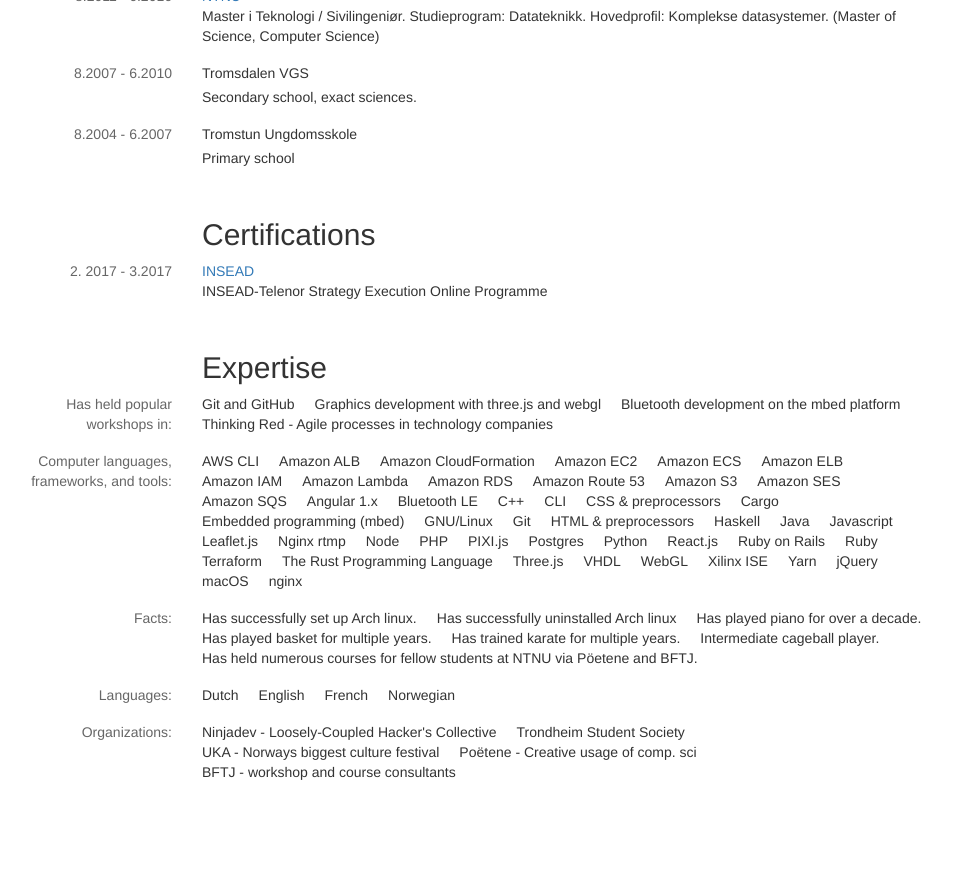
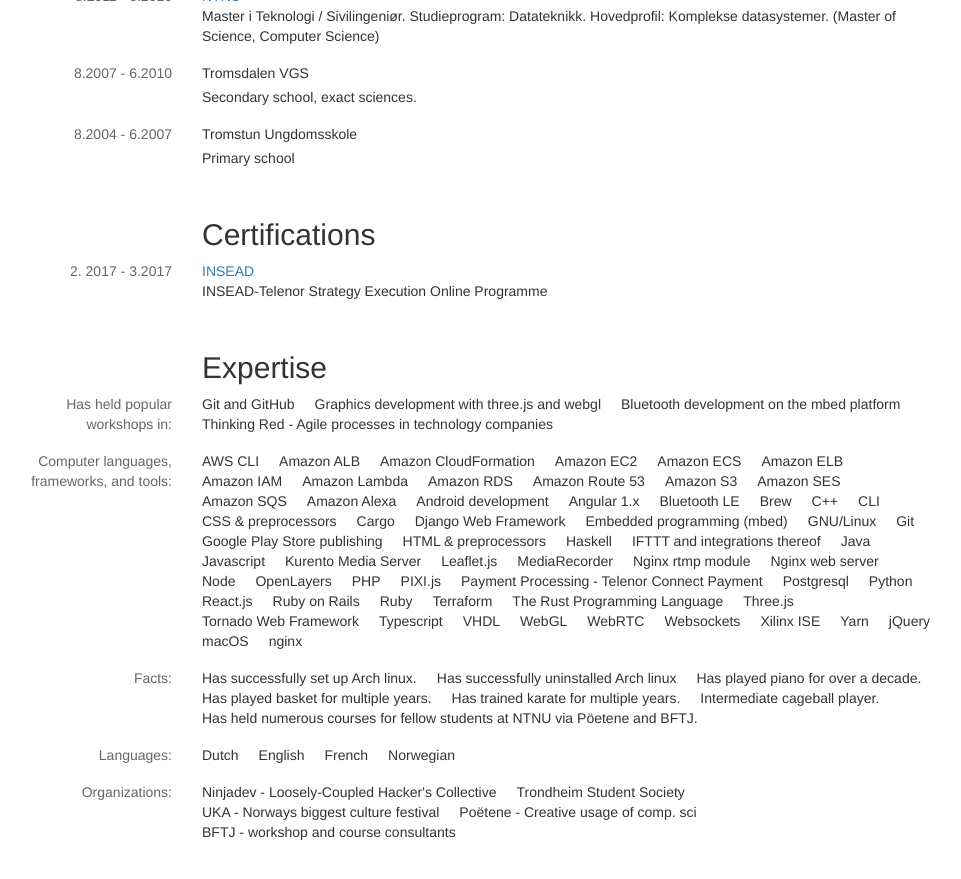
Before and after one commit to aleksanb/burkow, a Jekyll site: the page built from index.html, in a window 1280 px wide and 900 px high, scrolled down 2594 px. Shown: the top 879 px of the window, without its empty margins (63-1024 px from the left). Built offline with Jekyll 4.4.1, drawn with Linux system fonts in a browser that asks for light colours; nearby versions of some CDN libraries; before the commit the page ends 3434 px from its top, so only the background shows below that.

Commit message:
Add additional skills

```diff
--- a/_data/expertise.yml
+++ b/_data/expertise.yml
@@ -20,25 +20,36 @@
     - "Amazon S3"
     - "Amazon SES"
     - "Amazon SQS"
+    - "Amazon Alexa"
+    - "Android development"
     - "Angular 1.x"
     - "Bluetooth LE"
+    - "Brew"
     - "C++"
     - "CLI"
     - "CSS & preprocessors"
     - "Cargo"
+    - "Django Web Framework"
     - "Embedded programming (mbed)"
     - "GNU/Linux"
     - "Git"
+    - "Google Play Store publishing"
     - "HTML & preprocessors"
     - "Haskell"
+    - "IFTTT and integrations thereof"
     - "Java"
     - "Javascript"
+    - "Kurento Media Server"
     - "Leaflet.js"
-    - "Nginx rtmp"
+    - "MediaRecorder"
+    - "Nginx rtmp module"
+    - "Nginx web server"
     - "Node"
+    - "OpenLayers"
     - "PHP"
     - "PIXI.js"
-    - "Postgres"
+    - "Payment Processing - Telenor Connect Payment"
+    - "Postgresql"
     - "Python"
     - "React.js"
     - "Ruby on Rails"
@@ -46,8 +57,12 @@
     - "Terraform"
     - "The Rust Programming Language"
     - "Three.js"
+    - "Tornado Web Framework"
+    - "Typescript"
     - "VHDL"
     - "WebGL"
+    - "WebRTC"
+    - "Websockets"
     - "Xilinx ISE"
     - "Yarn"
     - "jQuery"
```
